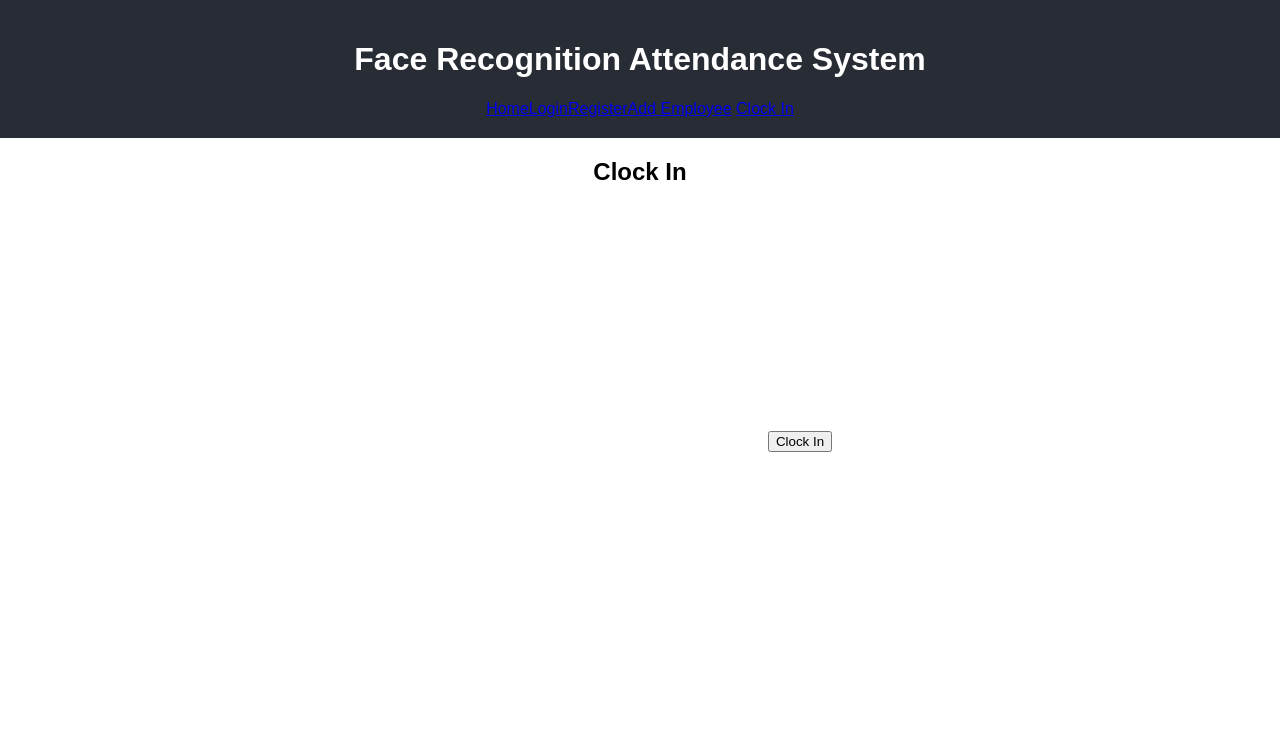
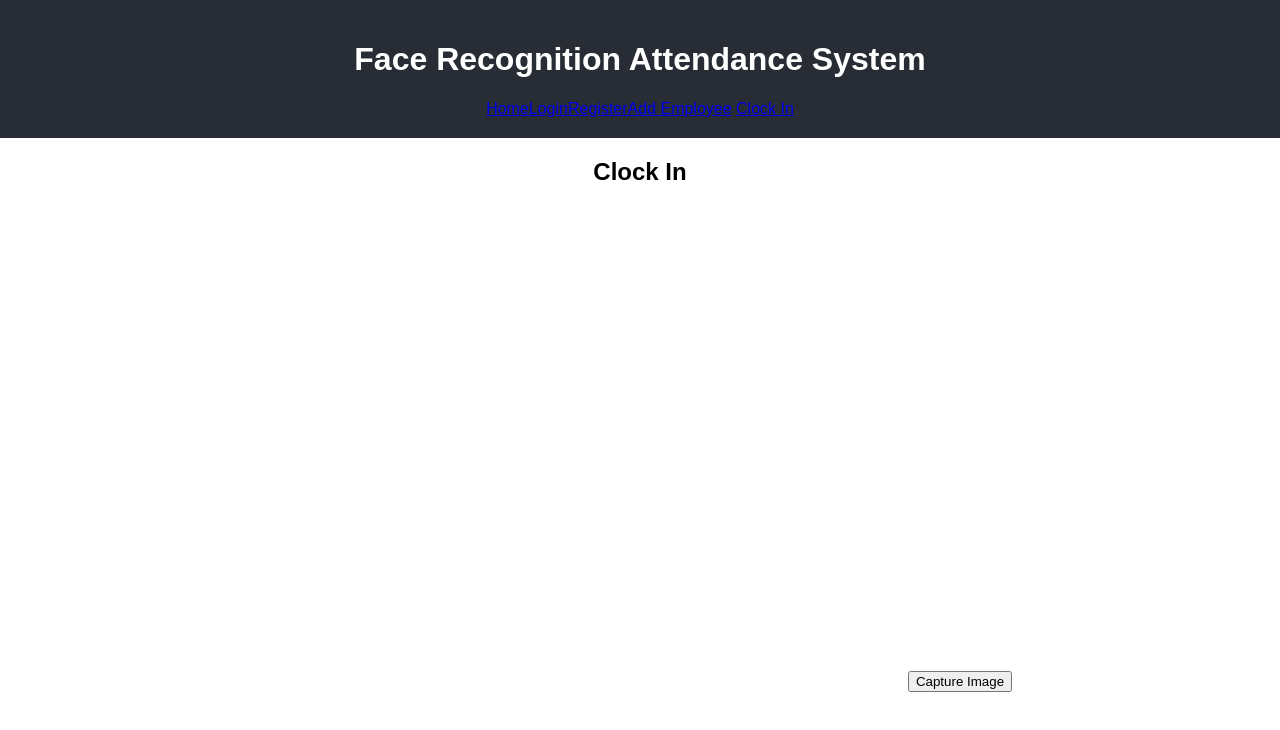
Before and after one commit to kedaranathambekar/FYP-Faceattendances, a React (Create React App) app: page /clock-in in a window 1280 px wide. Shown: the top 730 px of the page. Built offline with nearby package versions, Linux system fonts and the light colour scheme; no server answers; what amazon-cognito-identity-js would draw is missing.

Commit message:
updated add employes

```diff
--- a/package.json
+++ b/package.json
@@ -7,6 +7,7 @@
     "@testing-library/react": "^13.4.0",
     "@testing-library/user-event": "^13.5.0",
     "amazon-cognito-identity-js": "^6.3.12",
+    "axios": "^1.7.2",
     "react": "^18.3.1",
     "react-dom": "^18.3.1",
     "react-router-dom": "^6.24.0",
--- a/src/components/AddEmployee.js
+++ b/src/components/AddEmployee.js
@@ -4,6 +4,8 @@ import { useNavigate } from 'react-router-dom';
 function AddEmployee() {
   const [firstName, setFirstName] = useState('');
   const [lastName, setLastName] = useState('');
+  const [department, setDepartment] = useState('');
+  const [team, setTeam] = useState('');
   const [image, setImage] = useState(null);
   const navigate = useNavigate();
 
@@ -27,7 +29,7 @@ function AddEmployee() {
           headers: {
             'Content-Type': 'application/json'
           },
-          body: JSON.stringify({ firstName, lastName, image: base64Image })
+          body: JSON.stringify({ firstName, lastName,department, team, image: base64Image })
         });
 
         const result = await response.json();
@@ -36,6 +38,8 @@ function AddEmployee() {
 
           setFirstName('');
           setLastName('');
+          setDepartment('');
+          setTeam('');
           setImage(null);
         } else {
           alert('Failed to add employee');
@@ -73,6 +77,20 @@ function AddEmployee() {
           placeholder="Last Name"
           required
         />
+         <input
+          type="text"
+          value={department}
+          onChange={(e) => setDepartment(e.target.value)}
+          placeholder="Department"
+          required
+        />
+        <input
+          type="text"
+          value={team}
+          onChange={(e) => setTeam(e.target.value)}
+          placeholder="Team"
+          required
+        />
         <input
           type="file"
           onChange={handleImageChange}
--- a/src/components/ClockIn.js
+++ b/src/components/ClockIn.js
@@ -1,43 +1,178 @@
-import React, { useRef } from 'react';
+// import React, { useRef } from 'react';
+// import Webcam from 'react-webcam';
+
+// function ClockIn() {
+//   const webcamRef = useRef(null);
+
+//   const capture = async () => {
+//     const imageSrc = webcamRef.current.getScreenshot();
+//     try {
+//       const response = await fetch('http://127.0.0.1:5000/clock-in', {
+//         method: 'POST',
+//         headers: {
+//           'Content-Type': 'application/json'
+//         },
+//         body: JSON.stringify({ image: imageSrc })
+//       });
+
+//       const result = await response.json();
+//       if (result.success) {
+//         alert('Clock in successful');
+//       } else {
+//         alert('Clock in failed: ' + result.error);
+//       }
+//     } catch (error) {
+//       console.error('Error clocking in:', error);
+//       alert('Error clocking in');
+//     }
+//   };
+
+//   return (
+//     <div>
+//       <h2>Clock In</h2>
+//       <Webcam
+//         audio={false}
+//         ref={webcamRef}
+//         screenshotFormat="image/jpeg"
+//         width={320}
+//         height={240}
+//       />
+//       <button onClick={capture}>Clock In</button>
+//     </div>
+//   );
+// }
+
+// export default ClockIn;
+///////////////////////////////////////////////
+// import React, { useState } from 'react';
+// import axios from 'axios';
+
+// function ClockIn() {
+//   const [employeeId, setEmployeeId] = useState('');
+//   const [capturedImage, setCapturedImage] = useState(null);
+//   const [employee, setEmployee] = useState(null);
+//   const [message, setMessage] = useState('');
+
+//   const handleCapture = () => {
+//     const video = document.querySelector('video');
+//     const canvas = document.createElement('canvas');
+//     canvas.width = video.videoWidth;
+//     canvas.height = video.videoHeight;
+//     const ctx = canvas.getContext('2d');
+//     ctx.drawImage(video, 0, 0, canvas.width, canvas.height);
+//     const image = canvas.toDataURL('image/jpeg');
+//     setCapturedImage(image);
+//   };
+
+//   const handleClockIn = async () => {
+//     try {
+//       const response = await axios.post('http://127.0.0.1:5000/clock-in', {
+//         image: capturedImage,
+//       });
+
+//       if (response.data.success) {
+//         setEmployee(response.data.employee);
+//         setMessage('Clock in successful!');
+//       } else {
+//         setMessage('No matching faces found.');
+//       }
+//     } catch (error) {
+//       console.error('Error clocking in:', error);
+//       setMessage('Error clocking in');
+//     }
+//   };
+
+//   return (
+//     <div>
+//       <h2>Clock In</h2>
+//       <div>
+//         <video autoPlay></video>
+//         <button onClick={handleCapture}>Capture Image</button>
+//       </div>
+//       {capturedImage && (
+//         <div>
+//           <img src={capturedImage} alt="Captured" />
+//           <button onClick={handleClockIn}>Clock In</button>
+//         </div>
+//       )}
+//       {message && <p>{message}</p>}
+//       {employee && (
+//         <div>
+//           <h3>Employee Details</h3>
+//           <p>First Name: {employee.firstName}</p>
+//           <p>Last Name: {employee.lastName}</p>
+//           <img src={employee.imageUrl} alt="Employee" />
+//         </div>
+//       )}
+//     </div>
+//   );
+// }
+
+// export default ClockIn;
+
+
+
+import React, { useState, useRef } from 'react';
+import axios from 'axios';
 import Webcam from 'react-webcam';
 
 function ClockIn() {
+  const [capturedImage, setCapturedImage] = useState(null);
+  const [employee, setEmployee] = useState(null);
+  const [message, setMessage] = useState('');
   const webcamRef = useRef(null);
 
-  const capture = async () => {
+  const handleCapture = () => {
     const imageSrc = webcamRef.current.getScreenshot();
+    setCapturedImage(imageSrc);
+  };
+
+  const handleClockIn = async () => {
     try {
-      const response = await fetch('http://127.0.0.1:5000/clock-in', {
-        method: 'POST',
-        headers: {
-          'Content-Type': 'application/json'
-        },
-        body: JSON.stringify({ image: imageSrc })
+      const response = await axios.post('http://127.0.0.1:5000/clock-in', {
+        image: capturedImage,
       });
 
-      const result = await response.json();
-      if (result.success) {
-        alert('Clock in successful');
+      if (response.data.success) {
+        setEmployee(response.data.employee);
+        setMessage('Clock in successful!');
       } else {
-        alert('Clock in failed: ' + result.error);
+        setMessage('No matching faces found.');
       }
     } catch (error) {
       console.error('Error clocking in:', error);
-      alert('Error clocking in');
+      setMessage('Error clocking in');
     }
   };
 
   return (
     <div>
       <h2>Clock In</h2>
-      <Webcam
-        audio={false}
-        ref={webcamRef}
-        screenshotFormat="image/jpeg"
-        width={320}
-        height={240}
-      />
-      <button onClick={capture}>Clock In</button>
+      <div>
+        <Webcam
+          audio={false}
+          ref={webcamRef}
+          screenshotFormat="image/jpeg"
+          width={640}
+          height={480}
+        />
+        <button onClick={handleCapture}>Capture Image</button>
+      </div>
+      {capturedImage && (
+        <div>
+          <img src={capturedImage} alt="Captured" />
+          <button onClick={handleClockIn}>Clock In</button>
+        </div>
+      )}
+      {message && <p>{message}</p>}
+      {employee && (
+        <div>
+          <h3>Employee Details</h3>
+          <p>First Name: {employee.firstName}</p>
+          <p>Last Name: {employee.lastName}</p>
+          <img src={employee.imageUrl} alt="Employee" />
+        </div>
+      )}
     </div>
   );
 }
--- a/src/components/Login.js
+++ b/src/components/Login.js
@@ -37,46 +37,46 @@
 
 // export default Login;
 // src/components/Login.js
-import React, { useState } from 'react';
-import { CognitoUser, AuthenticationDetails } from 'amazon-cognito-identity-js';
-import { useNavigate } from 'react-router-dom';
-import userPool from '../aws-config';
+// import React, { useState } from 'react';
+// import { CognitoUser, AuthenticationDetails } from 'amazon-cognito-identity-js';
+// import { useNavigate } from 'react-router-dom';
+// import userPool from '../aws-config';
 
-function Login() {
-  const [username, setUsername] = useState('');
-  const [password, setPassword] = useState('');
-  const navigate = useNavigate();
+// function Login() {
+//   const [username, setUsername] = useState('');
+//   const [password, setPassword] = useState('');
+//   const navigate = useNavigate();
 
-  const handleSubmit = (event) => {
-    event.preventDefault();
+//   const handleSubmit = (event) => {
+//     event.preventDefault();
 
-    const user = new CognitoUser({ Username: username, Pool: userPool });
-    const authDetails = new AuthenticationDetails({ Username: username, Password: password });
+//     const user = new CognitoUser({ Username: username, Pool: userPool });
+//     const authDetails = new AuthenticationDetails({ Username: username, Password: password });
 
-    user.authenticateUser(authDetails, {
-      onSuccess: (result) => {
-        console.log('Login successful:', result);
-        navigate('/dashboard');
-      },
-      onFailure: (err) => {
-        console.error('Login failed:', err);
-      },
-    });
-  };
+//     user.authenticateUser(authDetails, {
+//       onSuccess: (result) => {
+//         console.log('Login successful:', result);
+//         navigate('/dashboard');
+//       },
+//       onFailure: (err) => {
+//         console.error('Login failed:', err);
+//       },
+//     });
+//   };
 
-  return (
-    <div>
-      <h2>Login</h2>
-      <form onSubmit={handleSubmit}>
-        <input type="text" value={username} onChange={(e) => setUsername(e.target.value)} placeholder="Username" />
-        <input type="password" value={password} onChange={(e) => setPassword(e.target.value)} placeholder="Password" />
-        <button type="submit">Login</button>
-      </form>
-    </div>
-  );
-}
+//   return (
+//     <div>
+//       <h2>Login</h2>
+//       <form onSubmit={handleSubmit}>
+//         <input type="text" value={username} onChange={(e) => setUsername(e.target.value)} placeholder="Username" />
+//         <input type="password" value={password} onChange={(e) => setPassword(e.target.value)} placeholder="Password" />
+//         <button type="submit">Login</button>
+//       </form>
+//     </div>
+//   );
+// }
 
-export default Login;
+// export default Login;
 // import React, { useState } from 'react';
 // import { CognitoUser, AuthenticationDetails } from 'amazon-cognito-identity-js';
 // import { useNavigate } from 'react-router-dom';
@@ -153,3 +153,45 @@ export default Login;
 // }
 
 // export default Login;
+
+
+import React, { useState } from 'react';
+import { CognitoUser, AuthenticationDetails } from 'amazon-cognito-identity-js';
+import { useNavigate } from 'react-router-dom';
+import userPool from '../aws-config';
+
+function Login() {
+  const [username, setUsername] = useState('');
+  const [password, setPassword] = useState('');
+  const navigate = useNavigate();
+
+  const handleSubmit = (event) => {
+    event.preventDefault();
+
+    const user = new CognitoUser({ Username: username, Pool: userPool });
+    const authDetails = new AuthenticationDetails({ Username: username, Password: password });
+
+    user.authenticateUser(authDetails, {
+      onSuccess: (result) => {
+        console.log('Login successful:', result);
+        navigate('/dashboard');
+      },
+      onFailure: (err) => {
+        console.error('Login failed:', err);
+      },
+    });
+  };
+
+  return (
+    <div>
+      <h2>Login</h2>
+      <form onSubmit={handleSubmit}>
+        <input type="text" value={username} onChange={(e) => setUsername(e.target.value)} placeholder="Username" />
+        <input type="password" value={password} onChange={(e) => setPassword(e.target.value)} placeholder="Password" />
+        <button type="submit">Login</button>
+      </form>
+    </div>
+  );
+}
+
+export default Login;
```
Also changed, not shown: 1 other file (tests, documents, lock files or other folders).
